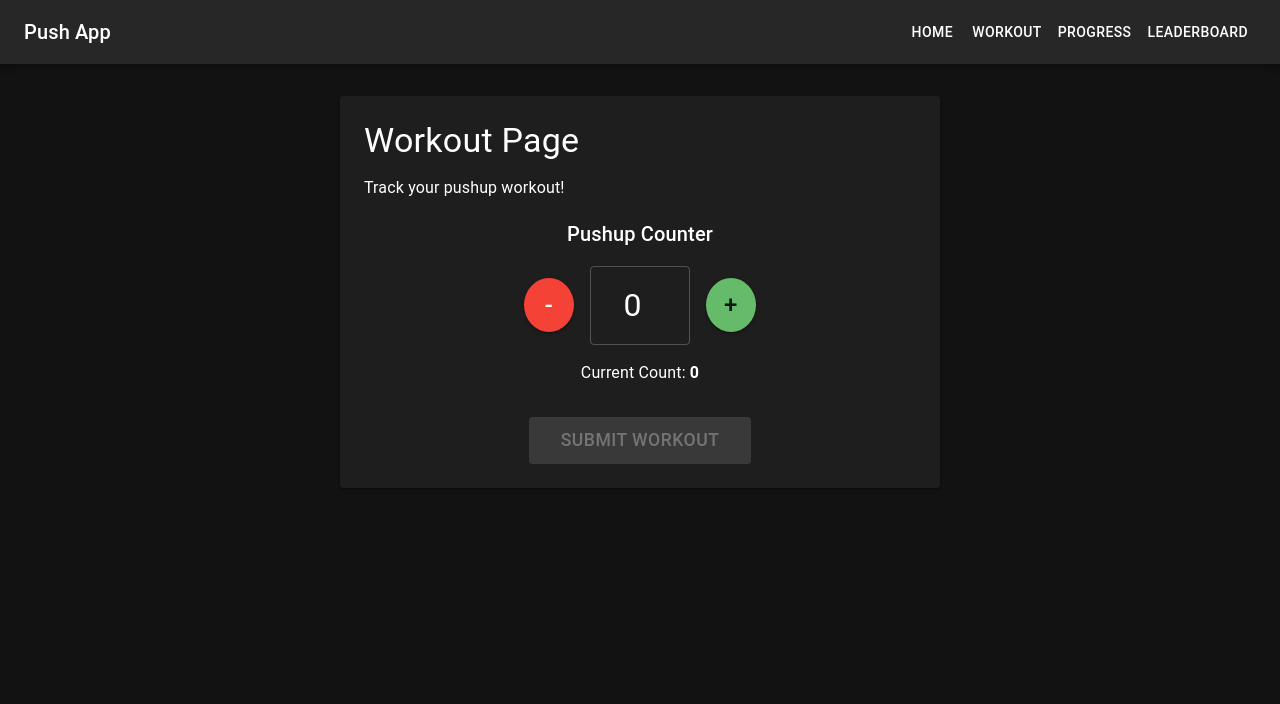
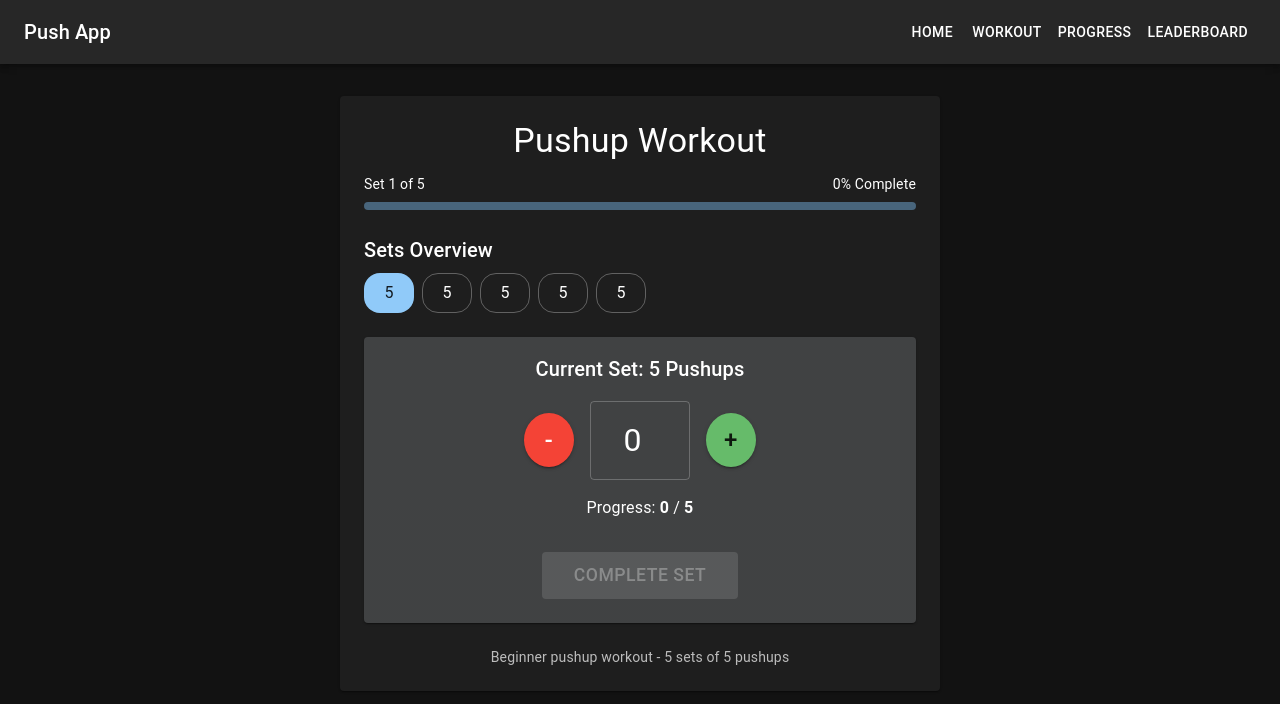
Before and after one commit to miklnikl/push-app, a React (Vite) app: page /workout in a window 1280 px wide. Shown: the top 704 px of the page. Built offline with nearby package versions, Linux system fonts and the light colour scheme.

Commit message:
Implement complete workout page with sets, timer, and completion flow
Co-authored-by: miklnikl <111416755+miklnikl@users.noreply.github.com>

```diff
--- /dev/null
+++ b/src/modules/workout/defaultWorkouts.ts
@@ -0,0 +1,44 @@
+import type { Workout } from './types';
+
+export const defaultWorkouts: Workout[] = [
+  {
+    id: 'beginner-pushup',
+    pushupSequense: [
+      { pushupCount: 5 },
+      { pushupCount: 5 },
+      { pushupCount: 5 },
+      { pushupCount: 5 },
+      { pushupCount: 5 },
+    ],
+    restDuration: 30, // 30 seconds rest between sets
+    notes: 'Beginner pushup workout - 5 sets of 5 pushups',
+  },
+  {
+    id: 'intermediate-pushup',
+    pushupSequense: [
+      { pushupCount: 10 },
+      { pushupCount: 10 },
+      { pushupCount: 8 },
+      { pushupCount: 8 },
+      { pushupCount: 6 },
+    ],
+    restDuration: 30,
+    notes: 'Intermediate pushup workout - progressive sets',
+  },
+  {
+    id: 'advanced-pushup',
+    pushupSequense: [
+      { pushupCount: 15 },
+      { pushupCount: 15 },
+      { pushupCount: 12 },
+      { pushupCount: 10 },
+      { pushupCount: 8 },
+    ],
+    restDuration: 30,
+    notes: 'Advanced pushup workout - high volume sets',
+  },
+];
+
+export const getDefaultWorkout = (): Workout => {
+  return defaultWorkouts[0]; // Return beginner workout as default
+};
--- /dev/null
+++ b/src/modules/workout/workoutStore.ts
@@ -0,0 +1,104 @@
+import { Store } from '@tanstack/react-store';
+import type { Workout } from './types';
+import { getDefaultWorkout } from './defaultWorkouts';
+
+export type WorkoutState = {
+  currentWorkout: Workout;
+  currentSetIndex: number;
+  currentPushupCount: number;
+  isSetCompleted: boolean;
+  isRestingBetweenSets: boolean;
+  restTimeRemaining: number;
+  isWorkoutCompleted: boolean;
+};
+
+export const workoutStore = new Store<WorkoutState>({
+  currentWorkout: getDefaultWorkout(),
+  currentSetIndex: 0,
+  currentPushupCount: 0,
+  isSetCompleted: false,
+  isRestingBetweenSets: false,
+  restTimeRemaining: 0,
+  isWorkoutCompleted: false,
+});
+
+// Action creators
+export const workoutActions = {
+  incrementPushups: () => {
+    workoutStore.setState(state => ({
+      ...state,
+      currentPushupCount: Math.min(
+        state.currentPushupCount + 1,
+        state.currentWorkout.pushupSequense[state.currentSetIndex].pushupCount
+      ),
+    }));
+  },
+
+  decrementPushups: () => {
+    workoutStore.setState(state => ({
+      ...state,
+      currentPushupCount: Math.max(0, state.currentPushupCount - 1),
+    }));
+  },
+
+  setPushupCount: (count: number) => {
+    workoutStore.setState(state => ({
+      ...state,
+      currentPushupCount: Math.max(
+        0,
+        Math.min(count, state.currentWorkout.pushupSequense[state.currentSetIndex].pushupCount)
+      ),
+    }));
+  },
+
+  completeSet: () => {
+    workoutStore.setState(state => {
+      const isLastSet = state.currentSetIndex === state.currentWorkout.pushupSequense.length - 1;
+
+      if (isLastSet) {
+        return {
+          ...state,
+          isSetCompleted: true,
+          isWorkoutCompleted: true,
+        };
+      } else {
+        return {
+          ...state,
+          isSetCompleted: true,
+          isRestingBetweenSets: true,
+          restTimeRemaining: state.currentWorkout.restDuration,
+        };
+      }
+    });
+  },
+
+  startNextSet: () => {
+    workoutStore.setState(state => ({
+      ...state,
+      currentSetIndex: state.currentSetIndex + 1,
+      currentPushupCount: 0,
+      isSetCompleted: false,
+      isRestingBetweenSets: false,
+      restTimeRemaining: 0,
+    }));
+  },
+
+  updateRestTimer: (timeRemaining: number) => {
+    workoutStore.setState(state => ({
+      ...state,
+      restTimeRemaining: timeRemaining,
+    }));
+  },
+
+  resetWorkout: () => {
+    workoutStore.setState({
+      currentWorkout: getDefaultWorkout(),
+      currentSetIndex: 0,
+      currentPushupCount: 0,
+      isSetCompleted: false,
+      isRestingBetweenSets: false,
+      restTimeRemaining: 0,
+      isWorkoutCompleted: false,
+    });
+  },
+};
--- a/src/pages/WorkoutPage.tsx
+++ b/src/pages/WorkoutPage.tsx
@@ -1,84 +1,266 @@
-import { useState } from 'react';
-import { Typography, Box, Button, TextField, Alert } from '@mui/material';
+import { useEffect, useState } from 'react';
+import { useStore } from '@tanstack/react-store';
+import {
+  Typography,
+  Box,
+  Button,
+  TextField,
+  Alert,
+  LinearProgress,
+  Chip,
+  Card,
+  CardContent,
+  CircularProgress,
+} from '@mui/material';
+import { workoutStore, workoutActions } from '../modules/workout/workoutStore';
 
 export function WorkoutPage() {
-  const [pushupCount, setPushupCount] = useState(0);
-  const [isSubmitted, setIsSubmitted] = useState(false);
+  const workoutState = useStore(workoutStore);
+  const [timerInterval, setTimerInterval] = useState<number | null>(null);
 
-  const incrementPushups = () => setPushupCount(prev => prev + 1);
-  const decrementPushups = () => setPushupCount(prev => Math.max(0, prev - 1));
+  const {
+    currentWorkout,
+    currentSetIndex,
+    currentPushupCount,
+    isSetCompleted,
+    isRestingBetweenSets,
+    restTimeRemaining,
+    isWorkoutCompleted,
+  } = workoutState;
+
+  const currentSet = currentWorkout.pushupSequense[currentSetIndex];
+  const totalSets = currentWorkout.pushupSequense.length;
+  const workoutProgress = ((currentSetIndex + (isSetCompleted ? 1 : 0)) / totalSets) * 100;
+
+  // Handle rest timer
+  useEffect(() => {
+    if (isRestingBetweenSets && restTimeRemaining > 0) {
+      const interval = setInterval(() => {
+        workoutActions.updateRestTimer(restTimeRemaining - 1);
+      }, 1000);
+      setTimerInterval(interval);
+      return () => clearInterval(interval);
+    } else if (isRestingBetweenSets && restTimeRemaining === 0) {
+      // Automatically start next set when timer reaches 0
+      workoutActions.startNextSet();
+    }
+  }, [isRestingBetweenSets, restTimeRemaining]);
+
+  // Clean up timer on unmount
+  useEffect(() => {
+    return () => {
+      if (timerInterval) {
+        clearInterval(timerInterval);
+      }
+    };
+  }, [timerInterval]);
+
   const handlePushupInputChange = (e: React.ChangeEvent<HTMLInputElement>) => {
     const value = parseInt(e.target.value, 10);
-    if (!isNaN(value) && value >= 0) setPushupCount(value);
+    if (!isNaN(value) && value >= 0) {
+      workoutActions.setPushupCount(value);
+    }
   };
 
-  const submitWorkout = () => {
-    setIsSubmitted(true);
-    setTimeout(() => {
-      setIsSubmitted(false);
-      setPushupCount(0);
-    }, 3000);
+  const handleCompleteSet = () => {
+    if (currentPushupCount === currentSet.pushupCount) {
+      workoutActions.completeSet();
+    }
   };
 
-  if (isSubmitted) {
+  const handleStartNewWorkout = () => {
+    workoutActions.resetWorkout();
+  };
+
+  // Show congratulations when workout is completed
+  if (isWorkoutCompleted) {
+    const totalPushups = currentWorkout.pushupSequense.reduce((sum, set) => sum + set.pushupCount, 0);
     return (
       <>
         <Alert severity='success' sx={{ mb: 2 }}>
-          <Typography variant='h5'>Workout Completed! 🎉</Typography>
-          <Typography>Great job! You completed {pushupCount} pushups.</Typography>
-          <Typography variant='body2'>Starting a new workout in a few seconds...</Typography>
+          <Typography variant='h5'>🎉 Congratulations! 🎉</Typography>
+          <Typography variant='h6' sx={{ mt: 1 }}>
+            Workout Completed!
+          </Typography>
+          <Typography sx={{ mt: 1 }}>
+            You completed all {totalSets} sets and did a total of {totalPushups} pushups!
+          </Typography>
+          <Typography variant='body2' sx={{ mt: 1 }}>
+            Great job! Keep up the excellent work!
+          </Typography>
         </Alert>
+        <Box display='flex' justifyContent='center' mt={2}>
+          <Button
+            variant='contained'
+            color='primary'
+            onClick={handleStartNewWorkout}
+            sx={{ px: 4, py: 1, fontSize: '1.1rem' }}
+          >
+            Start New Workout
+          </Button>
+        </Box>
+      </>
+    );
+  }
+
+  // Show rest timer between sets
+  if (isRestingBetweenSets) {
+    return (
+      <>
+        <Typography variant='h4' gutterBottom textAlign='center'>
+          Rest Time
+        </Typography>
+        <Box display='flex' flexDirection='column' alignItems='center' gap={3} mt={4}>
+          <Box position='relative' display='inline-flex'>
+            <CircularProgress
+              variant='determinate'
+              value={(restTimeRemaining / currentWorkout.restDuration) * 100}
+              size={200}
+              thickness={4}
+            />
+            <Box
+              position='absolute'
+              top={0}
+              left={0}
+              bottom={0}
+              right={0}
+              display='flex'
+              alignItems='center'
+              justifyContent='center'
+            >
+              <Typography variant='h2' component='div' color='text.secondary'>
+                {restTimeRemaining}
+              </Typography>
+            </Box>
+          </Box>
+          <Typography variant='h6' textAlign='center'>
+            Get ready for Set {currentSetIndex + 2}
+          </Typography>
+          <Typography variant='body1' textAlign='center'>
+            Next set: {currentWorkout.pushupSequense[currentSetIndex + 1].pushupCount} pushups
+          </Typography>
+          <Button
+            variant='outlined'
+            onClick={() => workoutActions.startNextSet()}
+            sx={{ mt: 2 }}
+          >
+            Skip Rest
+          </Button>
+        </Box>
       </>
     );
   }
 
   return (
     <>
-      <Typography variant='h4' gutterBottom>
-        Workout Page
+      <Typography variant='h4' gutterBottom textAlign='center'>
+        Pushup Workout
       </Typography>
-      <Typography variant='subtitle1' gutterBottom>
-        Track your pushup workout!
+
+      {/* Workout Progress */}
+      <Box mb={3}>
+        <Box display='flex' justifyContent='space-between' alignItems='center' mb={1}>
+          <Typography variant='body2'>
+            Set {currentSetIndex + 1} of {totalSets}
           </Typography>
+          <Typography variant='body2'>
+            {Math.round(workoutProgress)}% Complete
+          </Typography>
+        </Box>
+        <LinearProgress variant='determinate' value={workoutProgress} sx={{ height: 8, borderRadius: 4 }} />
+      </Box>
+
+      {/* Sets Overview */}
+      <Box mb={3}>
+        <Typography variant='h6' gutterBottom>
+          Sets Overview
+        </Typography>
+        <Box display='flex' gap={1} flexWrap='wrap'>
+          {currentWorkout.pushupSequense.map((set, index) => (
+            <Chip
+              key={index}
+              label={`${set.pushupCount}`}
+              color={
+                index < currentSetIndex
+                  ? 'success'
+                  : index === currentSetIndex
+                  ? 'primary'
+                  : 'default'
+              }
+              variant={index === currentSetIndex ? 'filled' : 'outlined'}
+              sx={{
+                fontSize: '1rem',
+                height: 40,
+                minWidth: 50,
+              }}
+            />
+          ))}
+        </Box>
+      </Box>
+
+      {/* Current Set */}
+      <Card sx={{ mb: 3, backgroundColor: theme => theme.palette.primary.light + '20' }}>
+        <CardContent>
+          <Typography variant='h6' gutterBottom textAlign='center'>
+            Current Set: {currentSet.pushupCount} Pushups
+          </Typography>
+
           <Box display='flex' flexDirection='column' alignItems='center' gap={2} mt={2}>
-        <Typography variant='h6'>Pushup Counter</Typography>
             <Box display='flex' alignItems='center' gap={2}>
               <Button
                 variant='contained'
                 color='error'
-            onClick={decrementPushups}
+                onClick={workoutActions.decrementPushups}
                 sx={{ minWidth: 50, minHeight: 50, fontSize: '1.5rem', borderRadius: '50%' }}
+                disabled={isSetCompleted}
               >
                 -
               </Button>
               <TextField
                 type='number'
-            value={pushupCount}
+                value={currentPushupCount}
                 onChange={handlePushupInputChange}
-            inputProps={{ min: 0, style: { textAlign: 'center', fontSize: '2rem' } }}
+                inputProps={{
+                  min: 0,
+                  max: currentSet.pushupCount,
+                  style: { textAlign: 'center', fontSize: '2rem' }
+                }}
                 sx={{ width: 100 }}
+                disabled={isSetCompleted}
               />
               <Button
                 variant='contained'
                 color='success'
-            onClick={incrementPushups}
+                onClick={workoutActions.incrementPushups}
                 sx={{ minWidth: 50, minHeight: 50, fontSize: '1.5rem', borderRadius: '50%' }}
+                disabled={isSetCompleted}
               >
                 +
               </Button>
             </Box>
+
             <Typography variant='body1'>
-          Current Count: <strong>{pushupCount}</strong>
+              Progress: <strong>{currentPushupCount}</strong> / <strong>{currentSet.pushupCount}</strong>
             </Typography>
+
             <Button
               variant='contained'
               color='primary'
-          onClick={submitWorkout}
-          disabled={pushupCount === 0}
+              onClick={handleCompleteSet}
+              disabled={currentPushupCount !== currentSet.pushupCount || isSetCompleted}
               sx={{ mt: 2, px: 4, py: 1, fontSize: '1.1rem' }}
             >
-          Submit Workout
+              {isSetCompleted ? 'Set Completed!' : 'Complete Set'}
             </Button>
+          </Box>
+        </CardContent>
+      </Card>
+
+      {/* Workout Info */}
+      <Box textAlign='center'>
+        <Typography variant='body2' color='text.secondary'>
+          {currentWorkout.notes}
+        </Typography>
       </Box>
     </>
   );
```
Lines whose indentation alone changed are shown as unchanged.
